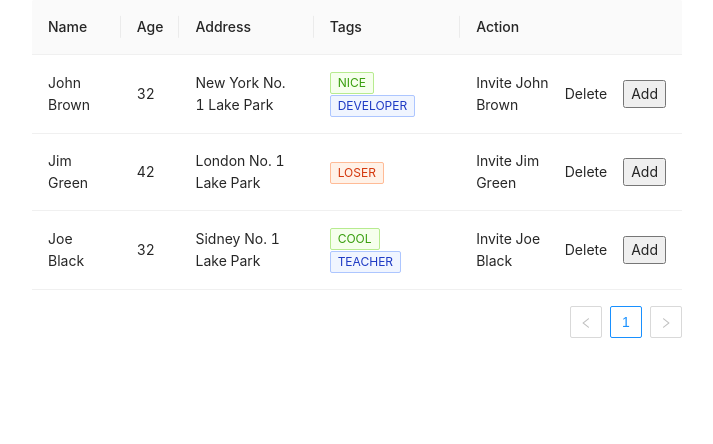
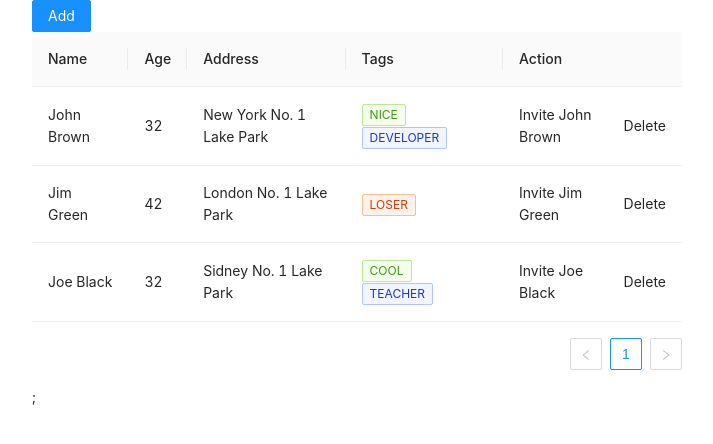
Before and after one commit to kvoncode/users-list, a Next.js app: page / in a window 1280 px wide. Shown: the top 444 px of the page, without its empty margins (283-996 px from the left). Built offline with nearby package versions, Linux system fonts and the light colour scheme.

Commit message:
add: Add button

```diff
--- a/pages/index.js
+++ b/pages/index.js
@@ -1,73 +1,61 @@
-import { Table, Tag, Space } from 'antd';
+import { Table, Tag, Space, Button } from "antd";
 import React, { useEffect, useState } from "react";
 
 const data = [
   {
-    key: '1',
-    name: 'John Brown',
+    key: "1",
+    name: "John Brown",
     age: 32,
-    address: 'New York No. 1 Lake Park',
-    tags: ['nice', 'developer'],
+    address: "New York No. 1 Lake Park",
+    tags: ["nice", "developer"],
   },
   {
-    key: '2',
-    name: 'Jim Green',
+    key: "2",
+    name: "Jim Green",
     age: 42,
-    address: 'London No. 1 Lake Park',
-    tags: ['loser'],
+    address: "London No. 1 Lake Park",
+    tags: ["loser"],
   },
   {
-    key: '3',
-    name: 'Joe Black',
+    key: "3",
+    name: "Joe Black",
     age: 32,
-    address: 'Sidney No. 1 Lake Park',
-    tags: ['cool', 'teacher'],
+    address: "Sidney No. 1 Lake Park",
+    tags: ["cool", "teacher"],
   },
 ];
 
-const onAdd = ( newObject) => {
-  const newObj = {
-    key: '4',
-    name: 'Oleg',
-    age: 45,
-    address: 'Sidney No. 1 Lake Park',
-    tags: ['cool', 'teacher'],
-  }
-
-  console.log("Added")
-  data.push(newObj)
-  console.log(data)
-
-
-}
+let onAdd = () => {
+  console.log("Add function not initialized yet!");
+};
 
 const columns = [
   {
-    title: 'Name',
-    dataIndex: 'name',
-    key: 'name',
-    render: text => <a>{text}</a>,
+    title: "Name",
+    dataIndex: "name",
+    key: "name",
+    render: (text) => <a>{text}</a>,
   },
   {
-    title: 'Age',
-    dataIndex: 'age',
-    key: 'age',
+    title: "Age",
+    dataIndex: "age",
+    key: "age",
   },
   {
-    title: 'Address',
-    dataIndex: 'address',
-    key: 'address',
+    title: "Address",
+    dataIndex: "address",
+    key: "address",
   },
   {
-    title: 'Tags',
-    key: 'tags',
-    dataIndex: 'tags',
-    render: tags => (
+    title: "Tags",
+    key: "tags",
+    dataIndex: "tags",
+    render: (tags) => (
       <>
-        {tags.map(tag => {
-          let color = tag.length > 5 ? 'geekblue' : 'green';
-          if (tag === 'loser') {
-            color = 'volcano';
+        {tags.map((tag) => {
+          let color = tag.length > 5 ? "geekblue" : "green";
+          if (tag === "loser") {
+            color = "volcano";
           }
           return (
             <Tag color={color} key={tag}>
@@ -79,31 +67,53 @@ const columns = [
     ),
   },
   {
-    title: 'Action',
-    key: 'action',
+    title: "Action",
+    key: "action",
     render: (text, record) => (
       <Space size="middle">
         <a>Invite {record.name}</a>
         <a>Delete</a>
-        <button onClick={onAdd} >Add</button>
+
       </Space>
     ),
   },
 ];
 
-const UsersList = () => {
+const UsersList = ({ users, setUsers }) => {
+  onAdd = () => {
+    console.log("add handler initialized");
+    console.log(users.length);
 
-}
+    const newObj = {
+      key: users.length + 1,
+      name: "Oleg",
+      age: 45,
+      address: "Sidney No. 1 Lake Park",
+      tags: ["cool", "teacher"],
+    };
+
+    setUsers(users.concat([newObj]));
+    console.log(users);
+  };
+
+  return (
+    <div>
+      <Button type="primary" onClick={onAdd}>
+        Add
+      </Button>
+      <Table columns={columns} dataSource={users} />;
+    </div>
+  );
+};
 
 // const myTable = (columns, data) => {return ()};
 
 export default function Home() {
-
   const [users, setUsers] = useState(data);
 
   return (
     <div className="outerDiv">
-      <Table columns={columns} dataSource={users} />
+      <UsersList users={users} setUsers={setUsers}></UsersList>
     </div>
-  )
+  );
 }
```
